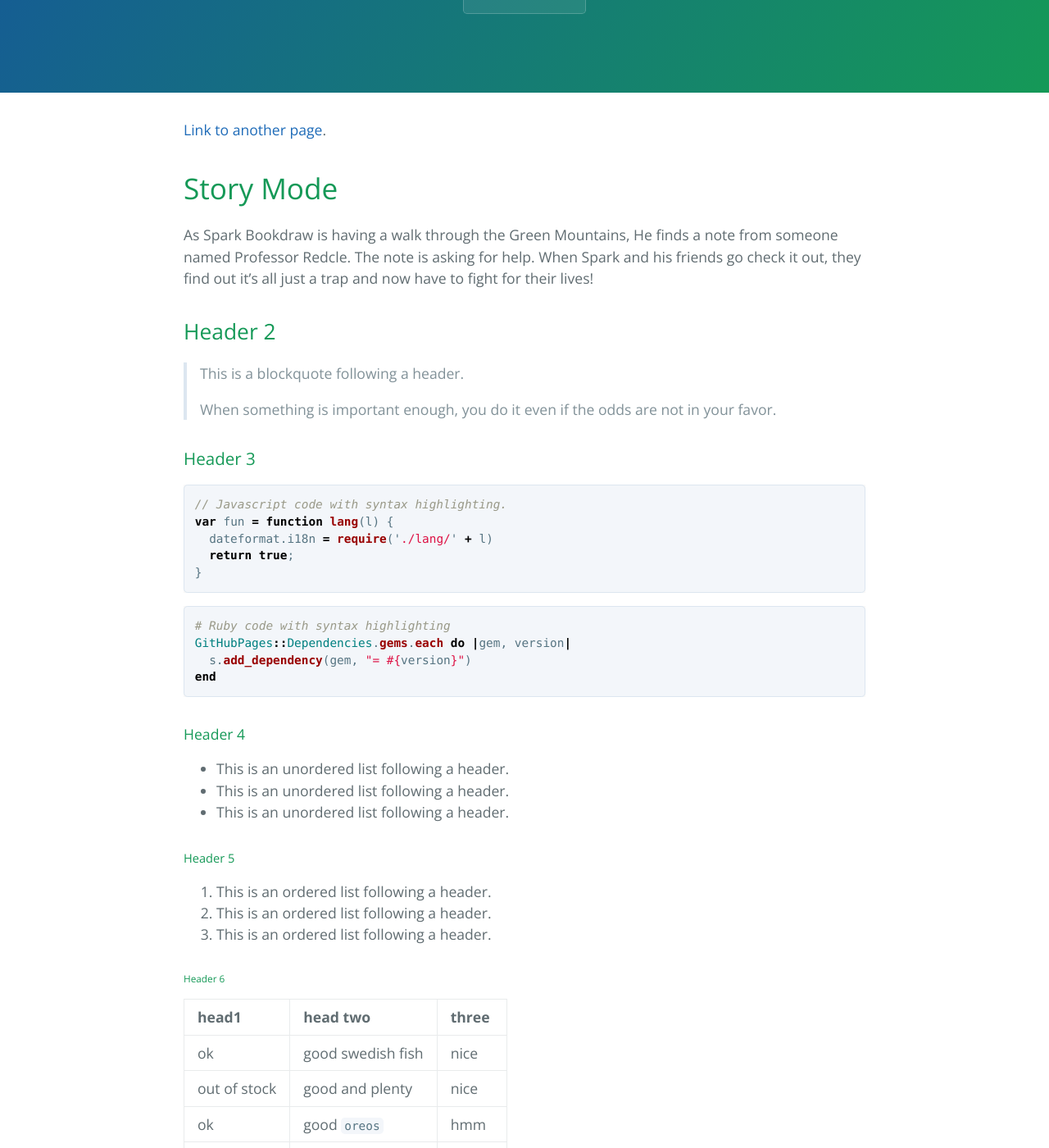
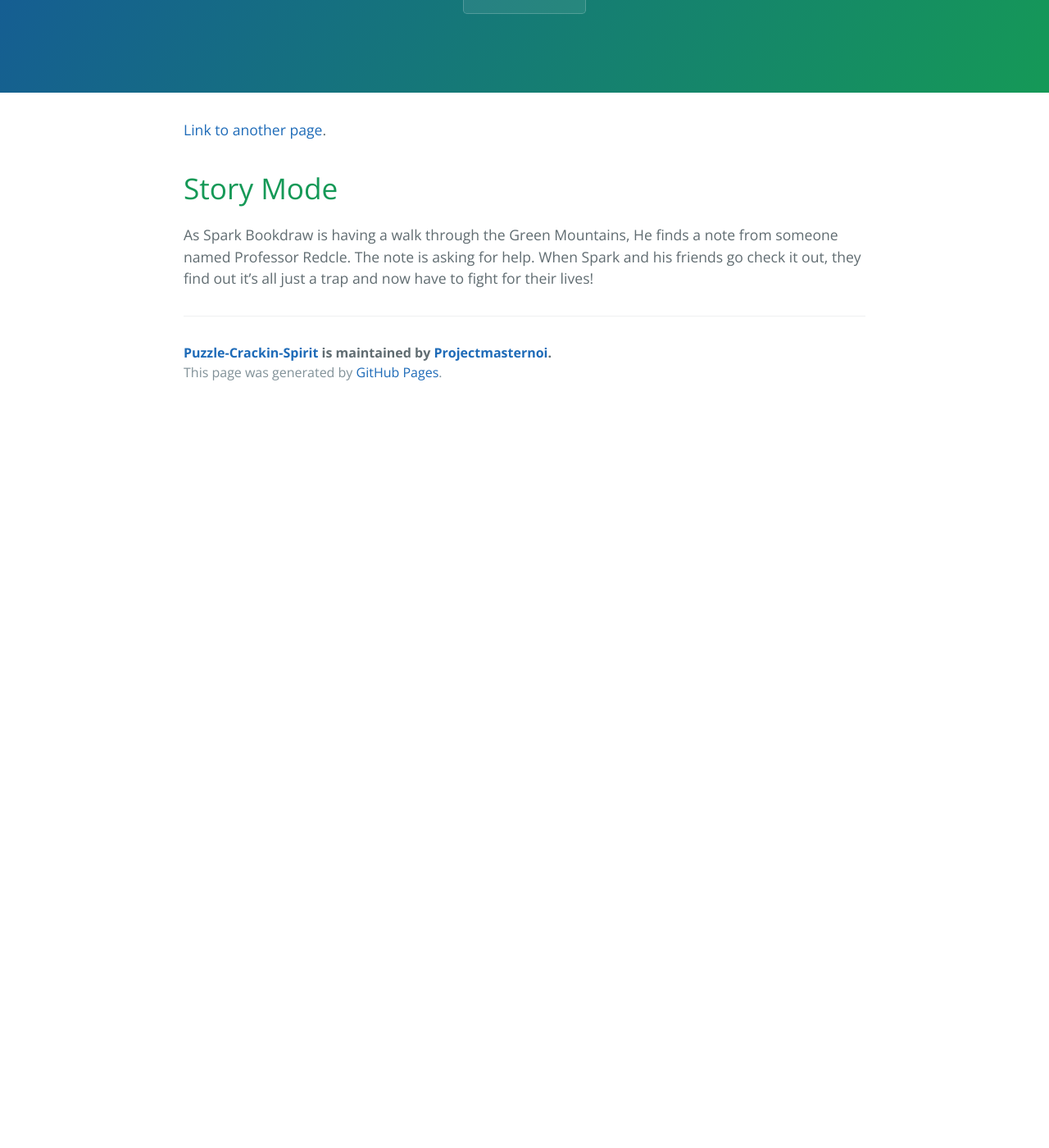
Before and after one commit to Projectmasternoi/Puzzle-Crackin-Spirit, a Jekyll site: the page built from index.md, in a window 1280 px wide and 1400 px high, scrolled down 270 px. Shown: the whole window at 82% size. Built offline with Jekyll 4.4.1, drawn with Linux system fonts in a browser that asks for light colours; after the commit the page ends 900 px from its top, so only the background shows below that; some of the changed text lies outside the part shown.

Commit message:
Update index.md

````diff
--- a/index.md
+++ b/index.md
@@ -10,111 +10,3 @@ layout: default
 # Story Mode
 
 As Spark Bookdraw is having a walk through the Green Mountains, He finds a note from someone named Professor Redcle. The note is asking for help. When Spark and his friends go check it out, they find out it's all just a trap and now have to fight for their lives!
-
-## Header 2
-
-> This is a blockquote following a header.
->
-> When something is important enough, you do it even if the odds are not in your favor.
-
-### Header 3
-
-```js
-// Javascript code with syntax highlighting.
-var fun = function lang(l) {
-  dateformat.i18n = require('./lang/' + l)
-  return true;
-}
-```
-
-```ruby
-# Ruby code with syntax highlighting
-GitHubPages::Dependencies.gems.each do |gem, version|
-  s.add_dependency(gem, "= #{version}")
-end
-```
-
-#### Header 4
-
-*   This is an unordered list following a header.
-*   This is an unordered list following a header.
-*   This is an unordered list following a header.
-
-##### Header 5
-
-1.  This is an ordered list following a header.
-2.  This is an ordered list following a header.
-3.  This is an ordered list following a header.
-
-###### Header 6
-
-| head1        | head two          | three |
-|:-------------|:------------------|:------|
-| ok           | good swedish fish | nice  |
-| out of stock | good and plenty   | nice  |
-| ok           | good `oreos`      | hmm   |
-| ok           | good `zoute` drop | yumm  |
-
-### There's a horizontal rule below this.
-
-* * *
-
-### Here is an unordered list:
-
-*   Item foo
-*   Item bar
-*   Item baz
-*   Item zip
-
-### And an ordered list:
-
-1.  Item one
-1.  Item two
-1.  Item three
-1.  Item four
-
-### And a nested list:
-
-- level 1 item
-  - level 2 item
-  - level 2 item
-    - level 3 item
-    - level 3 item
-- level 1 item
-  - level 2 item
-  - level 2 item
-  - level 2 item
-- level 1 item
-  - level 2 item
-  - level 2 item
-- level 1 item
-
-### Small image
-
-![Octocat](https://github.com/Projectmasternoi/Puzzle-Crackin-Spirit/blob/main/thumbnail.png)
-
-### Large image
-
-![Branching](https://guides.github.com/activities/hello-world/branching.png)
-
-
-### Definition lists can be used with HTML syntax.
-
-<dl>
-<dt>Name</dt>
-<dd>Godzilla</dd>
-<dt>Born</dt>
-<dd>1952</dd>
-<dt>Birthplace</dt>
-<dd>Japan</dd>
-<dt>Color</dt>
-<dd>Green</dd>
-</dl>
-
-```
-Long, single-line code blocks should not wrap. They should horizontally scroll if they are too long. This line should be long enough to demonstrate this.
-```
-
-```
-The final element.
-```
````
